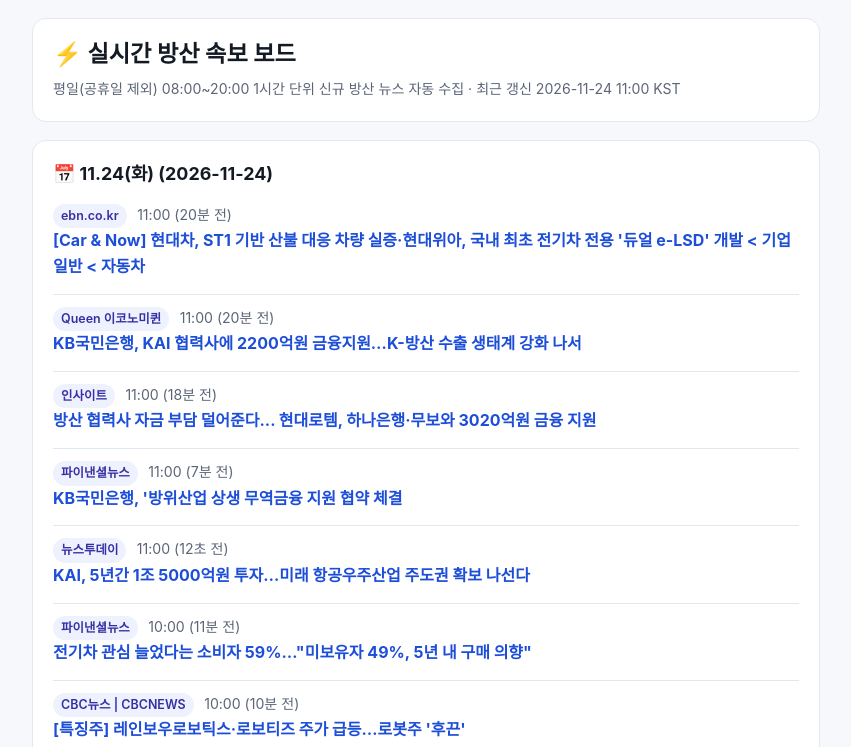
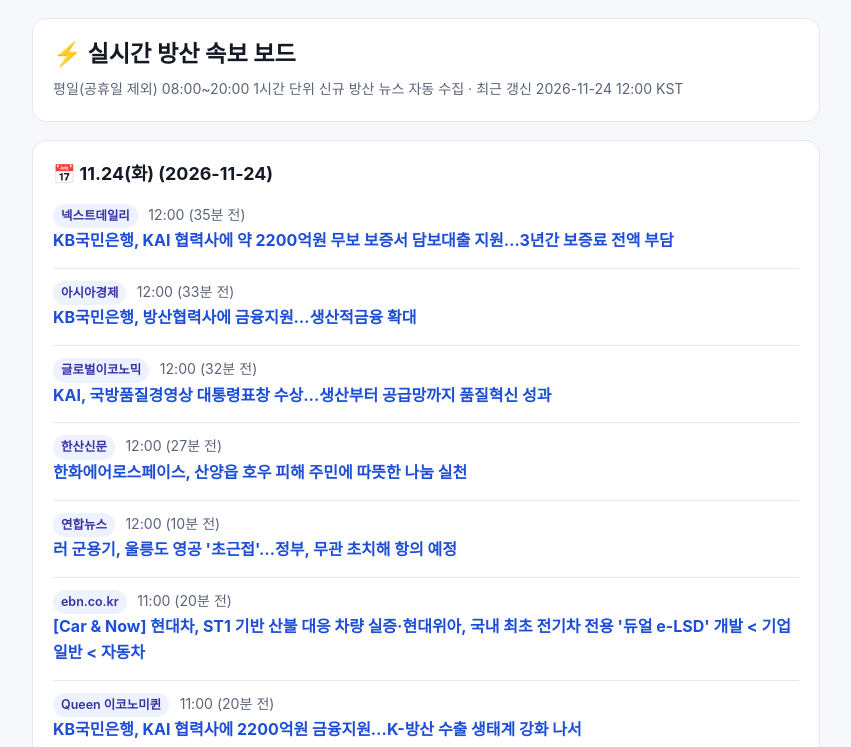
Before and after one commit to ksi850108/defense-briefing, a plain HTML site: page breaking.html in a window 1280 px wide. Shown: the part 53-800 px from the top of the page, without its empty margins (214-1065 px from the left). Drawn offline with Linux system fonts and the light colour scheme.

Commit message:
Update breaking news board (25 items)

```diff
--- a/breaking.html
+++ b/breaking.html
@@ -27,9 +27,34 @@
 <main class="container">
   <section class="hero">
     <h1>⚡ 실시간 방산 속보 보드</h1>
-    <div class="meta">평일(공휴일 제외) 08:00~20:00 1시간 단위 신규 방산 뉴스 자동 수집 · 최근 갱신 2026-11-24 11:00 KST</div>
+    <div class="meta">평일(공휴일 제외) 08:00~20:00 1시간 단위 신규 방산 뉴스 자동 수집 · 최근 갱신 2026-11-24 12:00 KST</div>
   </section>
   <section class="card"><h2>📅 11.24(화) (2026-11-24)</h2>
+      <div class="issue">
+        <div><span class="badge">넥스트데일리</span>
+        <span class="meta">12:00 (35분 전)</span></div>
+        <div class="issue-title"><a href="https://nextdaily.co.kr/news/articleView.html?idxno=255255" target="_blank" rel="noopener noreferrer">KB국민은행, KAI 협력사에 약 2200억원 무보 보증서 담보대출 지원…3년간 보증료 전액 부담</a></div>
+      </div>
+      <div class="issue">
+        <div><span class="badge">아시아경제</span>
+        <span class="meta">12:00 (33분 전)</span></div>
+        <div class="issue-title"><a href="https://view.asiae.co.kr/article/2026112411264147568" target="_blank" rel="noopener noreferrer">KB국민은행, 방산협력사에 금융지원…생산적금융 확대</a></div>
+      </div>
+      <div class="issue">
+        <div><span class="badge">글로벌이코노믹</span>
+        <span class="meta">12:00 (32분 전)</span></div>
+        <div class="issue-title"><a href="https://g-enews.com/article/Industry/2026/11/202611241043542517ea14faf6f5_1" target="_blank" rel="noopener noreferrer">KAI, 국방품질경영상 대통령표창 수상…생산부터 공급망까지 품질혁신 성과</a></div>
+      </div>
+      <div class="issue">
+        <div><span class="badge">한산신문</span>
+        <span class="meta">12:00 (27분 전)</span></div>
+        <div class="issue-title"><a href="https://nocutnews.co.kr/news/6611459" target="_blank" rel="noopener noreferrer">한화에어로스페이스, 산양읍 호우 피해 주민에 따뜻한 나눔 실천</a></div>
+      </div>
+      <div class="issue">
+        <div><span class="badge">연합뉴스</span>
+        <span class="meta">12:00 (10분 전)</span></div>
+        <div class="issue-title"><a href="https://www.yna.co.kr/view/AKR20261124094700504" target="_blank" rel="noopener noreferrer">러 군용기, 울릉도 영공 &#x27;초근접&#x27;…정부, 무관 초치해 항의 예정</a></div>
+      </div>
       <div class="issue">
         <div><span class="badge">ebn.co.kr</span>
         <span class="meta">11:00 (20분 전)</span></div>
```
Also changed, not shown: index.html (+1 -1 lines).
